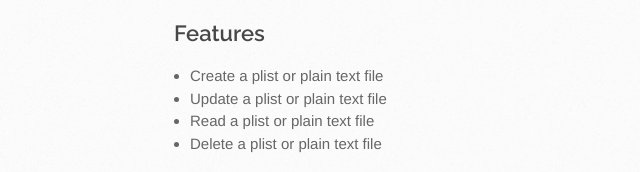
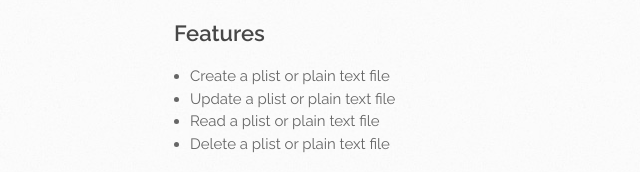
Before and after one commit to francisceioseph/Swift-Files-App, a plain HTML site: page index.html in a window 1280 px wide. Shown: the part 745-917 px from the top of the page, 0-640 px from the left. Drawn offline with Linux system fonts and the light colour scheme.

Commit message:
mudança de fonte para a tag ul

```diff
--- a/stylesheets/stylesheet.css
+++ b/stylesheets/stylesheet.css
@@ -725,6 +725,7 @@ blockquote {
 ul {
   list-style-position: inside;
   list-style: disc;
+  font-family: 'Raleway','Helvetica Neue', Helvetica, Arial, serif;
   padding-left: 20px;
 }
 
```
